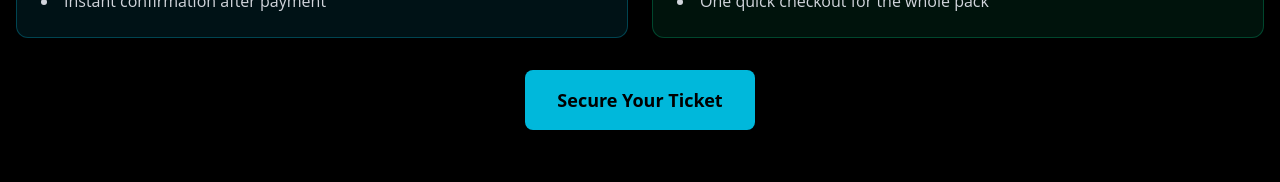
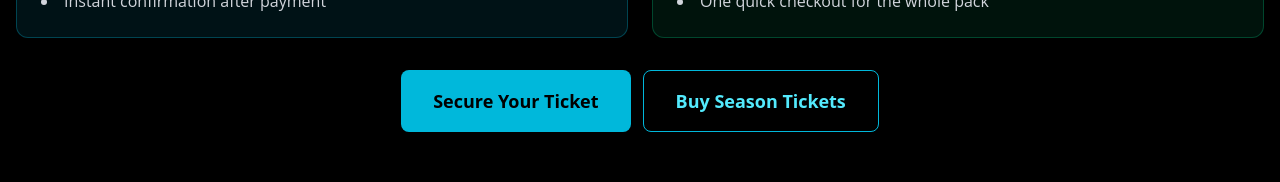
Before and after one commit to brianrandesa/spartans-tickets, a React (Vite) app in the folder client/: page / in a window 1280 px wide. Shown: the part 1832-2014 px from the top of the page. Built offline with nearby package versions, Linux system fonts and the light colour scheme.

Commit message:
Add season tickets CTA and update menu link label.
Introduce a Buy Season Tickets button on the homepage and update the top navigation item to Season Tickets using the provided TicketTailor URL.

Made-with: Cursor

```diff
--- a/client/src/components/HomeMarketingPage.tsx
+++ b/client/src/components/HomeMarketingPage.tsx
@@ -6,13 +6,14 @@ interface HomeMarketingPageProps {
 
 const GAME_DATE = 'April 11, 2026';
 const VENUE = 'Denver Coliseum';
+const SEASON_TICKETS_URL = 'https://www.tickettailor.com/events/coloradospartans/1934702';
 const HERO_BACKGROUND_IMAGE = 'https://images.leadconnectorhq.com/image/f_webp/q_80/r_1200/u_https://assets.cdn.filesafe.space/UIgZIZySfnBryLV4WWIh/media/6994af936bac2409e00d08f1.jpeg';
 const MIDDLE_BACKGROUND_IMAGE = 'https://images.leadconnectorhq.com/image/f_webp/q_80/r_1200/u_https://assets.cdn.filesafe.space/UIgZIZySfnBryLV4WWIh/media/696829b8cafecf588bc1b1e8.jpg';
 const DEFAULT_HERO_VIDEO = 'https://player.vimeo.com/video/1121057331?app_id=122963&autoplay=0&controls=1';
 const FIRST_HOME_GAME_ISO = '2026-04-11T19:00:00';
 
 const TOP_LINKS = [
-  { label: 'Spartan Club', href: 'https://www.tickettailor.com/events/coloradospartans/1934702' },
+  { label: 'Season Tickets', href: SEASON_TICKETS_URL },
   { label: 'Store', href: 'https://shopcoloradospartans.com/' },
   { label: 'Schedule', href: 'https://www.co-spartans.com/schedule' },
   { label: 'Our Partners', href: 'https://www.co-spartans.com/partners' },
@@ -253,13 +254,21 @@ export function HomeMarketingPage({ onOpenSalesPopup }: HomeMarketingPageProps)
               </ul>
             </div>
           </div>
-          <div className="mt-8 flex justify-center">
+          <div className="mt-8 flex justify-center gap-3 flex-wrap">
             <button
               onClick={onOpenSalesPopup}
               className="bg-cyan-500 hover:bg-cyan-400 text-black font-bold px-8 py-4 rounded-lg transition text-lg"
             >
               Secure Your Ticket
             </button>
+            <a
+              href={SEASON_TICKETS_URL}
+              target="_blank"
+              rel="noopener noreferrer"
+              className="border border-cyan-500 text-cyan-300 hover:bg-cyan-500 hover:text-black font-bold px-8 py-4 rounded-lg transition text-lg"
+            >
+              Buy Season Tickets
+            </a>
           </div>
         </section>
 
```
